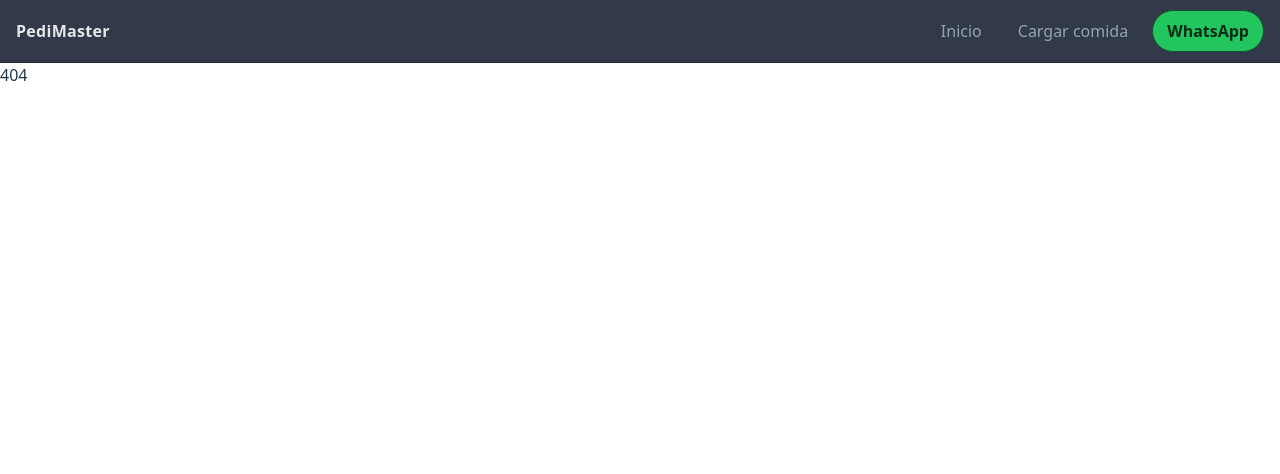
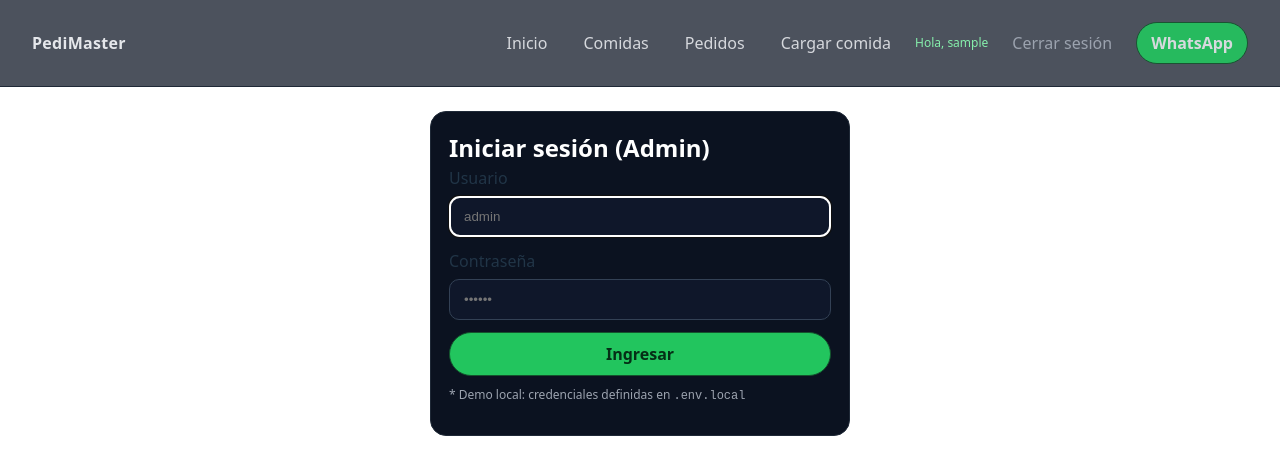
Before and after one commit to nazag03/PediMaster, a React (Vite) app in the folder Front/part1/: page /login in a window 1280 px wide. Before the commit this address had no page. Shown: the top 474 px of the page. Built offline with nearby package versions, Linux system fonts and the light colour scheme; sample sign-in values are in the browser's storage.

Commit message:
Login
Utilizando el auth harcodeado, panel admin

```diff
--- a/Front/part1/src/App.jsx
+++ b/Front/part1/src/App.jsx
@@ -1,21 +1,35 @@
-import { Routes, Route, Link, Navigate } from "react-router-dom";
-import { lazy, Suspense } from "react";
-import NavBar from './Components/NavBar'
-const FoodForm = lazy(() => import("./Pages/FoodForm"));
-const Home = lazy(() => import("./Pages/Head"));
+import { Routes, Route, Navigate } from "react-router-dom";
+import Navbar from "./Components/NavBar";
+import Home from "./Pages/Head";
+//import AdminFoods from "./Pages/AdminFoods";
+//import AdminOrders from "./Pages/AdminOrders";
+import FoodForm from "./Pages/FoodForm";
+import Login from "./Pages/login";
+import ProtectedRoute from "./auth/ProtectedRoute";
 
 export default function App() {
   return (
     <>
-      <NavBar/>
-      <Suspense fallback={<div style={{padding:16}}>Cargando…</div>}>
-        <Routes>
-          <Route path="/" element={<Home />} />
+      {/* ✅ Navbar visible en todas las páginas */}
+      <Navbar />
+
+      {/* ✅ Sistema de rutas */}
+      <Routes>
+        {/* Público */}
+        <Route path="/" element={<Home />} />
+        <Route path="/login" element={<Login />} />
+
+        {/* Protegido */}
+        <Route element={<ProtectedRoute />}>
+
           <Route path="/admin/foods/new" element={<FoodForm />} />
-          <Route path="/admin" element={<Navigate to="/admin/foods/new" replace />} />
-          <Route path="*" element={<div>404</div>} />
-        </Routes>
-      </Suspense>
+
+          <Route path="/admin" element={<Navigate to="/admin/foods" replace />} />
+        </Route>
+
+        {/* 404 */}
+        <Route path="*" element={<div style={{ padding: 16 }}>404 — Página no encontrada</div>} />
+      </Routes>
     </>
   );
 }
--- a/Front/part1/src/Components/NavBar.css
+++ b/Front/part1/src/Components/NavBar.css
@@ -7,20 +7,15 @@
 }
 
 .nav{
-  position: sticky; top:0; z-index: 50;
-  background: rgba(15, 23, 42, .85);
+  position: sticky;
+  top: 0;
+  z-index: 50;        /* para que quede arriba */
+  background: rgba(15,23,42,.85);
   backdrop-filter: blur(8px);
-  border-bottom: 1px solid var(--nav-border);
+  border-bottom: 1px solid #1f2937;
 }
+.nav__inner{ width:100%; padding:10px 16px; display:flex; justify-content:space-between; align-items:center; }
 
-.nav__inner{
-  max-width: 100%;
-  margin: 0 auto;
-  padding: 10px 16px;
-  display: flex;
-  align-items: center;
-  justify-content: space-between;
-}
 
 .nav__brand{
   font-weight: 800;
--- a/Front/part1/src/Components/NavBar.jsx
+++ b/Front/part1/src/Components/NavBar.jsx
@@ -1,9 +1,11 @@
 import { useState } from "react";
 import { NavLink } from "react-router-dom";
 import "./Navbar.css";
+import { useAuth } from "../auth/useAuth"; // ✅ importa el contexto
 
 export default function Navbar() {
   const [open, setOpen] = useState(false);
+  const { user, logout } = useAuth(); // ✅ obtenemos el usuario logueado y logout()
 
   const linkClass = ({ isActive }) =>
     "nav__link" + (isActive ? " nav__link--active" : "");
@@ -34,12 +36,23 @@ export default function Navbar() {
             Inicio
           </NavLink>
 
-          {/* Ejemplo de futuras páginas públicas
-          <NavLink to="/menu" className={linkClass} onClick={() => setOpen(false)}>
-            Menú
+          {user ? (
+            <>
+              {/* Solo visible si está logueado */}
+              <NavLink
+                to="/admin/foods"
+                className={linkClass}
+                onClick={() => setOpen(false)}
+              >
+                Comidas
               </NavLink>
-          */}
-
+              <NavLink
+                to="/admin/orders"
+                className={linkClass}
+                onClick={() => setOpen(false)}
+              >
+                Pedidos
+              </NavLink>
               <NavLink
                 to="/admin/foods/new"
                 className={linkClass}
@@ -47,6 +60,33 @@ export default function Navbar() {
               >
                 Cargar comida
               </NavLink>
+              {user && <span style={{ color:"#86efac", fontSize:12 }}>Hola, {user.username}</span>}
+              <button
+                className="nav__link"
+                style={{
+                  background: "transparent",
+                  border: "none",
+                  cursor: "pointer",
+                  color: "#9ca3af",
+                }}
+                onClick={() => {
+                  logout();
+                  setOpen(false);
+                }}
+              >
+                Cerrar sesión
+              </button>
+            </>
+          ) : (
+            // Si no hay usuario logueado → mostrar Login
+            <NavLink
+              to="/login"
+              className={linkClass}
+              onClick={() => setOpen(false)}
+            >
+              Login
+            </NavLink>
+          )}
 
           {/* CTA / botón derecho */}
           <a
--- a/Front/part1/src/Pages/Head.jsx
+++ b/Front/part1/src/Pages/Head.jsx
@@ -206,16 +206,7 @@ export default function App() {
 
   return (
     <div id="top">
-      <nav className="nav">
-        <div className="nav__brand">{ROTI.nombre}</div>
-        <div className="nav__links">
-          <a href="#menu">Menú</a>
-          <a href="#info">Info</a>
-          <button className="btn btn--mini" onClick={handlePedir}>
-            WhatsApp
-          </button>
-        </div>
-      </nav>
+
 
       <Hero nombre={ROTI.nombre} onPedir={handlePedir} />
 
--- /dev/null
+++ b/Front/part1/src/Pages/Login.jsx
@@ -0,0 +1,73 @@
+import { useState } from "react";
+import { useLocation, useNavigate } from "react-router-dom";
+import { useAuth } from "../auth/useAuth";
+
+export default function Login() {
+  const { login } = useAuth();
+  const nav = useNavigate();
+  const loc = useLocation();
+  const redirectTo = loc.state?.from || "/admin/foods";
+
+  const [form, setForm] = useState({ user: "", pass: "" });
+  const [err, setErr] = useState("");
+  const [sub, setSub] = useState(false);
+
+  const onChange = (e) => {
+    const { name, value } = e.target;
+    setForm((v) => ({ ...v, [name]: value }));
+    setErr("");
+  };
+
+  const onSubmit = async (e) => {
+    e.preventDefault();
+    setSub(true);
+    const res = await login(form.user.trim(), form.pass);
+    setSub(false);
+    if (res.ok) nav(redirectTo, { replace: true });
+    else setErr(res.error || "Error de login");
+  };
+
+  return (
+    <div style={wrap}>
+      <form onSubmit={onSubmit} style={card}>
+        <h2 style={{ marginTop: 0 }}>Iniciar sesión (Admin)</h2>
+        <div style={field}>
+          <label>Usuario</label>
+          <input
+            name="user"
+            value={form.user}
+            onChange={onChange}
+            placeholder="admin"
+            style={input}
+            autoFocus
+          />
+        </div>
+        <div style={field}>
+          <label>Contraseña</label>
+          <input
+            name="pass"
+            type="password"
+            value={form.pass}
+            onChange={onChange}
+            placeholder="••••••"
+            style={input}
+          />
+        </div>
+        {err && <div style={error}>{err}</div>}
+        <button disabled={sub} style={btn}>
+          {sub ? "Ingresando..." : "Ingresar"}
+        </button>
+        <p style={{ color:"#9ca3af", fontSize:12, marginTop:10 }}>
+          * Demo local: credenciales definidas en <code>.env.local</code>
+        </p>
+      </form>
+    </div>
+  );
+}
+
+const wrap = { display:"grid", placeItems:"center", padding:"24px" };
+const card = { width:"100%", maxWidth:420, border:"1px solid #1f2937", borderRadius:16, padding:18, background:"#0b1220" };
+const field = { display:"flex", flexDirection:"column", gap:6, marginBottom:12 };
+const input = { padding:"12px 14px", borderRadius:10, border:"1px solid #334155", background:"#0f172a", color:"#e5e7eb" };
+const btn = { padding:"10px 14px", borderRadius:999, border:"1px solid #14532d", background:"#22c55e", color:"#052e16", fontWeight:800, width:"100%" };
+const error = { background:"#3f1d1d", border:"1px solid #7f1d1d", color:"#fecaca", padding:"8px 10px", borderRadius:10, marginBottom:8 };
--- /dev/null
+++ b/Front/part1/src/auth/AuthContext.jsx
@@ -0,0 +1,43 @@
+/* eslint-disable react-refresh/only-export-components */
+import { createContext, useEffect, useState } from "react";
+export const AuthContext = createContext(null);
+
+export default function AuthProvider({ children }) {
+  const [user, setUser] = useState(null);
+  const [ready, setReady] = useState(false);
+
+  useEffect(() => {
+    const raw = localStorage.getItem("auth_admin");
+    if (raw) {
+      try {
+        setUser(JSON.parse(raw));
+        } catch (err) {
+        console.error("Error al leer auth_admin del localStorage:", err);
+        }
+    }
+    setReady(true);
+  }, []);
+
+  const login = async (username, password) => {
+    const U = import.meta.env.VITE_ADMIN_USER;
+    const P = import.meta.env.VITE_ADMIN_PASS;
+    if (username === U && password === P) {
+      const payload = { username, role: "admin", ts: Date.now() };
+      localStorage.setItem("auth_admin", JSON.stringify(payload));
+      setUser(payload);
+      return { ok: true };
+    }
+    return { ok: false, error: "Credenciales inválidas" };
+  };
+
+  const logout = () => {
+    localStorage.removeItem("auth_admin"); // ← corregido
+    setUser(null);
+  };
+
+  return (
+    <AuthContext.Provider value={{ user, ready, login, logout }}>
+      {children}
+    </AuthContext.Provider>
+  );
+}
--- /dev/null
+++ b/Front/part1/src/auth/ProtectedRoute.jsx
@@ -0,0 +1,14 @@
+import { Navigate, Outlet, useLocation } from "react-router-dom";
+import { useAuth } from "./useAuth";
+
+export default function ProtectedRoute() {
+  const { user, ready } = useAuth();
+  const loc = useLocation();
+
+  if (!ready) return null; // o loader
+
+  if (!user) {
+    return <Navigate to="/login" replace state={{ from: loc.pathname }} />;
+  }
+  return <Outlet />;
+}
--- /dev/null
+++ b/Front/part1/src/auth/useAuth.js
@@ -0,0 +1,6 @@
+import { useContext } from "react";
+import { AuthContext } from "./AuthContext.jsx";
+
+export function useAuth() {
+  return useContext(AuthContext);
+}
--- a/Front/part1/src/main.jsx
+++ b/Front/part1/src/main.jsx
@@ -1,13 +1,16 @@
 import React from "react";
 import ReactDOM from "react-dom/client";
 import { BrowserRouter } from "react-router-dom";
+import AuthProvider from "./auth/AuthContext.jsx";
 import App from "./App.jsx";
 import "./index.css";
 
 ReactDOM.createRoot(document.getElementById("root")).render(
   <React.StrictMode>
     <BrowserRouter>
-      <App />
+      <AuthProvider>
+        <App />
+      </AuthProvider>
     </BrowserRouter>
   </React.StrictMode>
 );
```
Also changed, not shown: Front/part1/src/Pages/Main.jsx (deleted, +0 -18 lines), Front/part1/src/Pages/Admin.jsx (deleted), Front/part1/src/Pages/Menu.jsx (deleted). Lines whose indentation alone changed are shown as unchanged.
